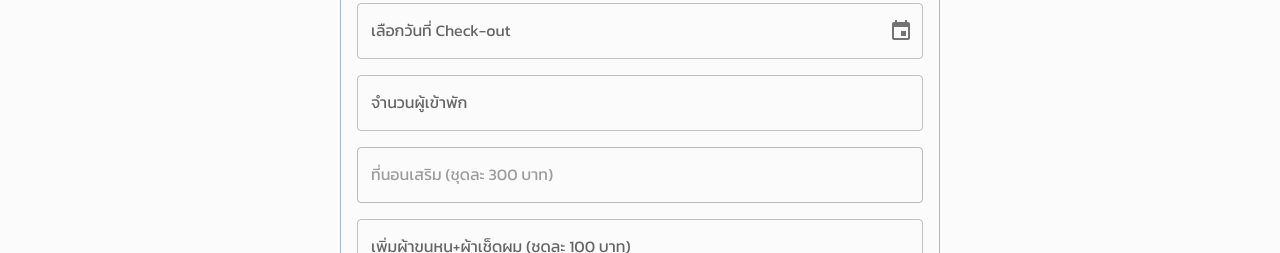
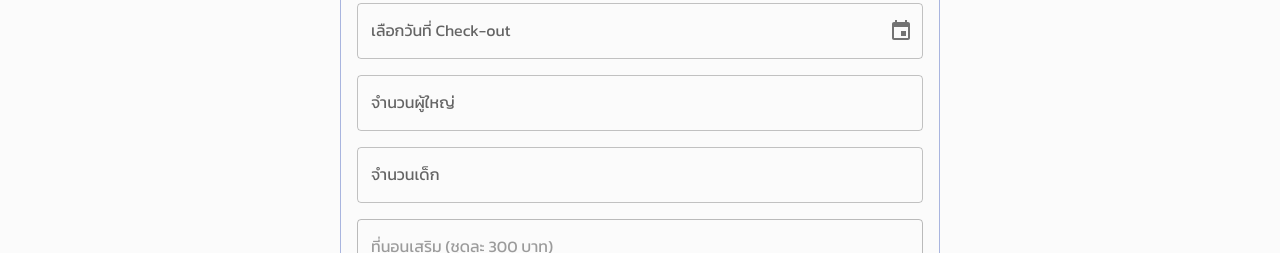
Before and after one commit to lazymodthai/aunya-fe, a React (Vite) app: page /booking in a window 1280 px wide. Shown: the part 290-543 px from the top of the page. Built offline with nearby package versions, Linux system fonts and the light colour scheme; no server answers; a web font is replaced by a local one.

Commit message:
add: children

```diff
--- a/src/apis/booking.ts
+++ b/src/apis/booking.ts
@@ -8,6 +8,7 @@ export interface BookingPayload {
   checkinDate: Date | string | null;
   checkoutDate: Date | string | null;
   guestNumber: number | null;
+  childrenNumber: number | null;
   additionGuestNumber: number | null;
   name: string;
   phoneNumber: string;
@@ -64,6 +65,7 @@ interface MyBookingData {
   checkinDate: string;
   checkoutDate: string;
   guestNumber: number;
+  childrenNumber: number | null;
   additionGuestNumber: number | null;
   name: string;
   phoneNumber: string;
--- a/src/components/admin/BookingsTab.tsx
+++ b/src/components/admin/BookingsTab.tsx
@@ -273,10 +273,10 @@ function BookingsTab({ allBookings, onStatusChange }: BookingsTabProps) {
           </Grid>
           <Grid size={{ xs: 6 }}>
             <Typography variant="body2" color="text.secondary">
-              ผู้เข้าพัก
+              ผู้ใหญ่ / เด็ก
             </Typography>
             <Typography variant="body1" fontWeight={500}>
-              {booking.guestNumber} คน
+              {booking.guestNumber} คน{booking.childrenNumber ? ` + เด็ก ${booking.childrenNumber}` : ''}
               {booking.additionGuestNumber ? ` (+${booking.additionGuestNumber})` : ''}
             </Typography>
           </Grid>
@@ -363,10 +363,10 @@ function BookingsTab({ allBookings, onStatusChange }: BookingsTabProps) {
           </Grid>
           <Grid size={{ xs: 6 }}>
             <Typography variant="body2" color="text.secondary">
-              ผู้เข้าพัก
+              ผู้ใหญ่ / เด็ก
             </Typography>
             <Typography variant="body1" fontWeight={500}>
-              {booking.guestNumber} คน
+              {booking.guestNumber} คน{booking.childrenNumber ? ` + เด็ก ${booking.childrenNumber}` : ''}
               {booking.additionGuestNumber ? ` (+${booking.additionGuestNumber})` : ''}
             </Typography>
           </Grid>
--- a/src/components/booking/steps/DateSelectionStep.tsx
+++ b/src/components/booking/steps/DateSelectionStep.tsx
@@ -8,6 +8,7 @@ interface DateSelectionStepProps {
   checkinDate: Date | null;
   checkoutDate: Date | null;
   guestNumber: number | null;
+  childrenNumber: number | null;
   additionGuestNumber: number | null;
   additionTowel: number | null;
   name: string;
@@ -19,11 +20,13 @@ interface DateSelectionStepProps {
   additionGuestNumberPrice: number;
   additionTowelPrice: number;
   maxGuests: number;
+  maxChildren: number;
   maxExtraBeds: number;
   maxTowels: number;
   onCheckinChange: (date: Date | null) => void;
   onCheckoutChange: (date: Date | null) => void;
   onGuestNumberChange: (value: number | null) => void;
+  onChildrenNumberChange: (value: number | null) => void;
   onAdditionGuestNumberChange: (value: number | null) => void;
   onAdditionTowelChange: (value: number | null) => void;
   onNameChange: (value: string) => void;
@@ -34,6 +37,7 @@ function DateSelectionStep({
   checkinDate,
   checkoutDate,
   guestNumber,
+  childrenNumber,
   additionGuestNumber,
   additionTowel,
   name,
@@ -45,11 +49,13 @@ function DateSelectionStep({
   additionGuestNumberPrice,
   additionTowelPrice,
   maxGuests,
+  maxChildren,
   maxExtraBeds,
   maxTowels,
   onCheckinChange,
   onCheckoutChange,
   onGuestNumberChange,
+  onChildrenNumberChange,
   onAdditionGuestNumberChange,
   onAdditionTowelChange,
   onNameChange,
@@ -67,7 +73,7 @@ function DateSelectionStep({
         sx={{ width: '100%' }}
         // disabledDateRange={disabledDateRange}
         disabledDates={disabledDates}
-        maximumMonth={3}
+        maximumMonth={4}
       />
       <CustomDatePicker
         label="เลือกวันที่ Check-out"
@@ -80,7 +86,7 @@ function DateSelectionStep({
         disabledDates={disabledDates}
       />
       <NumberField
-        label="จำนวนผู้เข้าพัก"
+        label="จำนวนผู้ใหญ่"
         onChange={(e) => {
           const num = parseInt(e.target.value);
           if (num <= 0) {
@@ -96,6 +102,23 @@ function DateSelectionStep({
           }
         }}
         value={guestNumber}
+        sx={{ width: '100%' }}
+      />
+      <NumberField
+        label="จำนวนเด็ก"
+        onChange={(e) => {
+          const num = parseInt(e.target.value);
+          if (num < 0) {
+            onChildrenNumberChange(0);
+            return;
+          }
+          if (num > maxChildren) {
+            onChildrenNumberChange(maxChildren);
+            return;
+          }
+          onChildrenNumberChange(num);
+        }}
+        value={childrenNumber}
         sx={{ width: '100%' }}
       />
       <NumberField
--- a/src/components/booking/steps/SuccessStep.tsx
+++ b/src/components/booking/steps/SuccessStep.tsx
@@ -10,6 +10,7 @@ interface SuccessStepProps {
   checkoutDate: Date;
   totalDate: number;
   guestNumber: number;
+  childrenNumber: number | null;
   additionGuestNumber: number | null;
   additionTowel: number | null;
   totalRoomPrice: number;
@@ -31,6 +32,7 @@ function SuccessStep({
   checkoutDate,
   totalDate,
   guestNumber,
+  childrenNumber,
   additionGuestNumber,
   additionTowel,
   totalRoomPrice,
@@ -113,9 +115,15 @@ function SuccessStep({
             <Typography sx={{ fontSize: 14, fontWeight: 500 }}>{totalDate} คืน</Typography>
           </Grid>
           <Grid size={6} sx={{ mt: 1 }}>
-            <Typography sx={{ fontSize: 13, color: '#7d7d7dff' }}>จำนวนผู้เข้าพัก</Typography>
+            <Typography sx={{ fontSize: 13, color: '#7d7d7dff' }}>ผู้ใหญ่</Typography>
             <Typography sx={{ fontSize: 14, fontWeight: 500 }}>{guestNumber} คน</Typography>
           </Grid>
+          {!!childrenNumber && (
+            <Grid size={6} sx={{ mt: 1 }}>
+              <Typography sx={{ fontSize: 13, color: '#7d7d7dff' }}>เด็ก</Typography>
+              <Typography sx={{ fontSize: 14, fontWeight: 500 }}>{childrenNumber} คน</Typography>
+            </Grid>
+          )}
         </Grid>
       </Box>
 
--- a/src/components/card/BookManagementCard.tsx
+++ b/src/components/card/BookManagementCard.tsx
@@ -8,6 +8,7 @@ interface BookingData {
     checkinDate: string;
     checkoutDate: string;
     guestNumber: number;
+    childrenNumber: number | null;
     additionGuestNumber: number | null;
     name: string;
     phoneNumber: string;
@@ -62,10 +63,10 @@ function BookManagementCard({ bookingData, onClick }: BookManagementCardProps) {
                         </Box>
                         <Box display="flex" gap={2} mb={1}>
                             <Typography variant="body2" sx={{ fontWeight: 600, minWidth: '100px' }}>
-                                จำนวนผู้เข้าพัก:
+                                ผู้ใหญ่:
                             </Typography>
                             <Typography variant="body2" sx={{ fontWeight: 600 }}>
-                                {item.guestNumber}
+                                {item.guestNumber} คน{item.childrenNumber ? ` + เด็ก ${item.childrenNumber}` : ''}
                             </Typography>
                         </Box>
                         <Box display="flex" gap={2} mb={1}>
--- a/src/configs/app-settings.ts
+++ b/src/configs/app-settings.ts
@@ -21,6 +21,9 @@ export const DEFAULT_EXTRA_BED_COUNT = 2;
 
 /** จำนวนผ้าขนหนูสูงสุด — overridable by API key: towelCount */
 export const DEFAULT_TOWEL_COUNT = 10;
+
+/** จำนวนเด็กสูงสุด — overridable by API key: maxChildren */
+export const DEFAULT_MAX_CHILDREN = 3;
 
 /** เงินมัดจำ (บาท) */
 export const DEPOSIT_PRICE = 2000;
@@ -80,6 +83,7 @@ export interface AppSettings {
   extraBedPrice: number;
   towelPrice: number;
   maxGuests: number;
+  maxChildren: number;
   extraBedCount: number;
   towelCount: number;
 }
@@ -89,6 +93,7 @@ export async function fetchAppSettings(): Promise<AppSettings> {
     extraBedPrice: DEFAULT_EXTRA_BED_PRICE,
     towelPrice: DEFAULT_TOWEL_PRICE,
     maxGuests: DEFAULT_MAX_GUESTS,
+    maxChildren: DEFAULT_MAX_CHILDREN,
     extraBedCount: DEFAULT_EXTRA_BED_COUNT,
     towelCount: DEFAULT_TOWEL_COUNT,
   };
@@ -101,6 +106,7 @@ export async function fetchAppSettings(): Promise<AppSettings> {
       extraBedPrice: Number(map.get('extraBedPrice')) || defaults.extraBedPrice,
       towelPrice: Number(map.get('towelPrice')) || defaults.towelPrice,
       maxGuests: Number(map.get('maxGuests')) || defaults.maxGuests,
+      maxChildren: Number(map.get('maxChildren')) || defaults.maxChildren,
       extraBedCount: Number(map.get('extraBedCount')) || defaults.extraBedCount,
       towelCount: Number(map.get('towelCount')) || defaults.towelCount,
     };
--- a/src/pages/Booking.tsx
+++ b/src/pages/Booking.tsx
@@ -28,6 +28,7 @@ import {
   DEFAULT_MAX_GUESTS,
   DEFAULT_EXTRA_BED_COUNT,
   DEFAULT_TOWEL_COUNT,
+  DEFAULT_MAX_CHILDREN,
   DEPOSIT_PRICE,
   PROMPTPAY_QR_CODE,
   PROMPTPAY_NAME,
@@ -65,6 +66,7 @@ function Booking(props: Props) {
   const [additionGuestNumberPrice, setAdditionGuestNumberPrice] = useState(DEFAULT_EXTRA_BED_PRICE);
   const [additionTowelPrice, setAdditionTowelPrice] = useState(DEFAULT_TOWEL_PRICE);
   const [maxGuests, setMaxGuests] = useState(DEFAULT_MAX_GUESTS);
+  const [maxChildren, setMaxChildren] = useState(DEFAULT_MAX_CHILDREN);
   const [maxExtraBeds, setMaxExtraBeds] = useState(DEFAULT_EXTRA_BED_COUNT);
   const [maxTowels, setMaxTowels] = useState(DEFAULT_TOWEL_COUNT);
 
@@ -72,6 +74,7 @@ function Booking(props: Props) {
   const [checkinDate, setCheckinDate] = useState<Date | null>(null);
   const [checkoutDate, setCheckoutDate] = useState<Date | null>(null);
   const [guestNumber, setGuestNumber] = useState<number | null>(null);
+  const [childrenNumber, setChildrenNumber] = useState<number | null>(null);
   const [additionGuestNumber, setAdditionGuestNumber] = useState<number | null>(null);
   const [additionTowel, setAdditionTowel] = useState<number | null>(null);
   const [name, setName] = useState<string>('');
@@ -135,6 +138,7 @@ function Booking(props: Props) {
       setAdditionGuestNumberPrice(s.extraBedPrice);
       setAdditionTowelPrice(s.towelPrice);
       setMaxGuests(s.maxGuests);
+      setMaxChildren(s.maxChildren);
       setMaxExtraBeds(s.extraBedCount);
       setMaxTowels(s.towelCount);
     });
@@ -179,6 +183,7 @@ function Booking(props: Props) {
       checkinDate: format(checkinDate, 'yyyy-MM-dd'),
       checkoutDate: format(checkoutDate, 'yyyy-MM-dd'),
       guestNumber: guestNumber,
+      childrenNumber: childrenNumber,
       additionGuestNumber: additionGuestNumber,
       name: name,
       phoneNumber: phoneNumber,
@@ -295,6 +300,7 @@ function Booking(props: Props) {
             checkinDate={checkinDate}
             checkoutDate={checkoutDate}
             guestNumber={guestNumber}
+            childrenNumber={childrenNumber}
             additionGuestNumber={additionGuestNumber}
             additionTowel={additionTowel}
             name={name}
@@ -306,11 +312,13 @@ function Booking(props: Props) {
             additionGuestNumberPrice={additionGuestNumberPrice}
             additionTowelPrice={additionTowelPrice}
             maxGuests={maxGuests}
+            maxChildren={maxChildren}
             maxExtraBeds={maxExtraBeds}
             maxTowels={maxTowels}
             onCheckinChange={setCheckinDate}
             onCheckoutChange={setCheckoutDate}
             onGuestNumberChange={setGuestNumber}
+            onChildrenNumberChange={setChildrenNumber}
             onAdditionGuestNumberChange={setAdditionGuestNumber}
             onAdditionTowelChange={setAdditionTowel}
             onNameChange={setName}
@@ -327,6 +335,7 @@ function Booking(props: Props) {
             checkinDate={checkinDate!}
             checkoutDate={checkoutDate!}
             guestNumber={guestNumber!}
+            childrenNumber={childrenNumber}
             additionGuestNumber={additionGuestNumber}
             additionTowel={additionTowel}
             name={name}
@@ -377,6 +386,7 @@ function Booking(props: Props) {
             checkoutDate={checkoutDate!}
             totalDate={totalDate}
             guestNumber={guestNumber!}
+            childrenNumber={childrenNumber}
             additionGuestNumber={additionGuestNumber}
             additionTowel={additionTowel}
             totalRoomPrice={totalRoomPrice}
--- a/src/pages/member/UserPage.tsx
+++ b/src/pages/member/UserPage.tsx
@@ -150,10 +150,10 @@ function UserPage() {
                       </Grid>
                       <Grid size={{ xs: 6 }}>
                         <Typography variant="body2" color="text.secondary">
-                          จำนวนผู้เข้าพัก
+                          ผู้ใหญ่ / เด็ก
                         </Typography>
                         <Typography variant="body1" fontWeight={500}>
-                          {booking.guestNumber} คน
+                          {booking.guestNumber} คน{booking.childrenNumber ? ` + เด็ก ${booking.childrenNumber}` : ''}
                           {booking.additionGuestNumber ? ` (+${booking.additionGuestNumber})` : ''}
                         </Typography>
                       </Grid>
```
Also changed, not shown: src/components/booking/steps/ConfirmationStep.tsx (+8 -1 lines).
